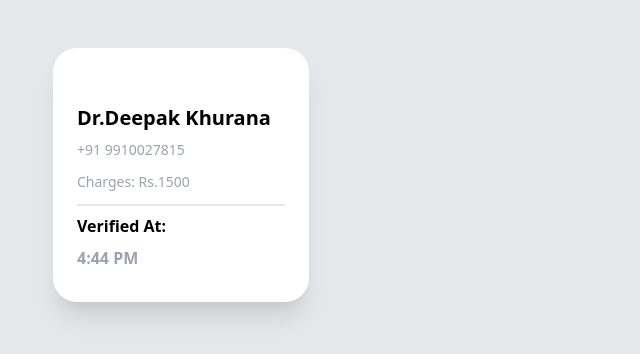
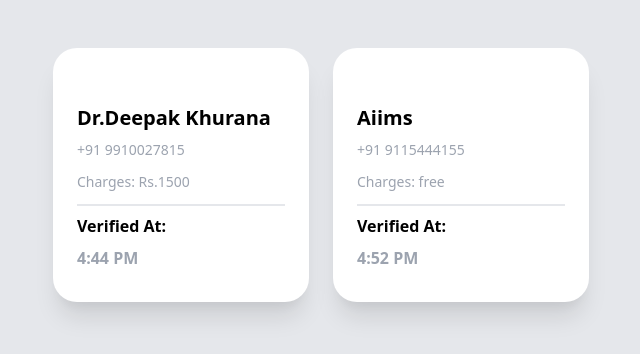
Before and after one commit to sharmadevanshi147/covid-19.io, a plain HTML site: page onlineconsultation.html in a window 1280 px wide. Shown: the whole page, without its empty margins (39-679 px from the left). Drawn offline with nearby package versions, Linux system fonts and the light colour scheme.

Commit message:
Update onlineconsultation.html
added card 2

```diff
--- a/onlineconsultation.html
+++ b/onlineconsultation.html
@@ -39,6 +39,33 @@
             </div>
         </div>
         <!-- 1 card ended -->
+                <!-- 2 card -->
+        <div class="relative bg-white py-6 px-6 rounded-3xl w-64 my-4 shadow-xl">
+
+            <div class="mt-8">
+                <p class="text-xl font-semibold my-2">Aiims</p>
+                <div class="flex space-x-2 text-gray-400 text-sm">
+                  <p>+91 9115444155</p> <br>
+
+                </div>
+                <div class="flex space-x-2 text-gray-400 text-sm my-3">
+                    <!-- svg  -->
+                    <p>Charges: free</p>
+                </div>
+                <div class="border-t-2"></div>
+
+                <div class="flex justify-between">
+
+                     <div class="my-2">
+                        <p class="font-semibold text-base mb-2">Verified At:</p>
+                        <div class="text-base text-gray-400 font-semibold">
+                            <p>4:52 PM</p>
+                        </div>
+                    </div>
+                </div>
+            </div>
+        </div>
+        <!-- 2 card ended -->
 
 
 
```
